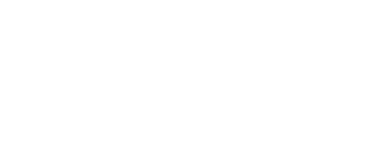
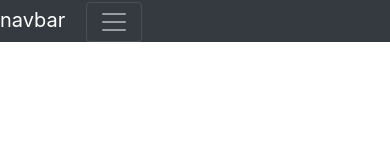
Before and after one commit to suzuki-gunji/HTML_lesson, a plain HTML site: page bootstrap/navbar.html in a window 390 px wide. Drawn offline with nearby package versions, Linux system fonts and the light colour scheme.

Commit message:
ハンバーガーメニューの追加

```diff
--- a/bootstrap/navbar.html
+++ b/bootstrap/navbar.html
@@ -8,9 +8,14 @@
   <link rel="stylesheet" href="https://cdn.jsdelivr.net/npm/bootstrap@4.5.3/dist/css/bootstrap.min.css" integrity="sha384-TX8t27EcRE3e/ihU7zmQxVncDAy5uIKz4rEkgIXeMed4M0jlfIDPvg6uqKI2xXr2" crossorigin="anonymous"></head>
 
 <body>
-  <nav class="navber navbar-expand-lg navbar-light bg-light">
+  <!-- <nav class="navber navbar-expand-lg navbar-light bg-light"> -->
+    <nav class="navber navbar-expand-lg navbar-dark bg-dark">
+
+    <a class="navbar-brand" href="#">navbar</a>
+    <button class="navbar-toggler" type="button" data-toggle="collapse" data-target="#navbarSupportedContent" area-controls="navbarSupportedContent" aria-expanded="false" aria-label="Toggle navigation">
+      <span class="navbar-toggler-icon"></span>
+    </button>
     <div class="collapse navbar-collapse" id="navbarSupportedContent">
-      <a class="navbar-brand" href="#">navbar</a>
       <ul class="navbar-nav">
         <li class="nav-item active"><a class="nav-link" href="#">Home</a></li>
         <li class="nav-item disabled"><a class="nav-link" href="#">Menu</a></li>
```
